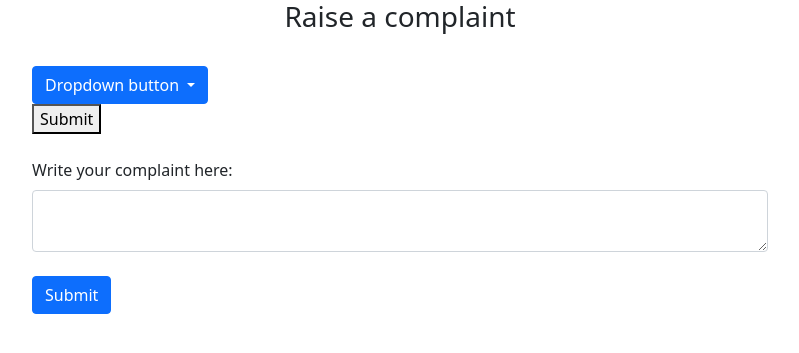
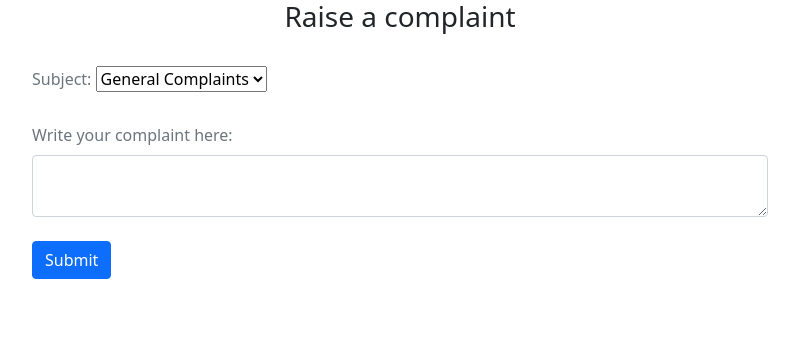
Before and after one commit to shyamjames/email_spam, a Django app: page /raise_complaint in a window 1280 px wide. Shown: the top 353 px of the page, without its empty margins (50-849 px from the left). Run offline with Django 3.2, Linux system fonts and the light colour scheme.

Commit message:
raise complaint, admin resolve complaint, etc

```diff
--- a/email_spam/home/urls.py
+++ b/email_spam/home/urls.py
@@ -30,5 +30,6 @@ urlpatterns = [
   path('user_header',views.user_header),
   path('update_message/<id>',views.update_message),
   path('delete_message/<id>',views.delete_message),
-  path('logout',views.logout)
+  path('logout',views.logout),
+  path('admin_complaints',views.admin_complaints),
 ]
--- a/email_spam/home/views.py
+++ b/email_spam/home/views.py
@@ -46,10 +46,11 @@ def registration(request):
 def raise_complaint(request):
     date = datetime.datetime.now()
     if 'submit' in request.POST:
-        subject = request.POST['dropdown_selection']
+        subject = request.POST['subject']
         complaint = request.POST['complaint_text']
         q = Complaint(complaint_text=complaint,subject=subject,date_time=date,USER_id=request.session['user_id'],response='pending')
         q.save()
+        return HttpResponse("<script>alert('Complaint added succesfully';window.location='raise_complaint')</script>")
     return render(request,'public_pages/raise_complaint.html')
 
 def submit_message(request):
@@ -105,3 +106,16 @@ def logout(request):
     del request.session['user_id']
     request.session.flush()
     return HttpResponse("<script>window.location='/login'</script>")
+
+def admin_complaints(request):
+    q1 = Complaint.objects.all
+    return render(request,'admin_pages/admin_complaints.html',{'q1':q1})
+
+def admin_resolve_complaint(request):
+    q = Complaint.objects.get(id=id)
+    if 'resolve' in request.POST:
+        response = request.POST['textarea']
+        q.response = response
+        q.save()
+        return HttpResponse("<script>alert('Resolve Success');window.location='/admin_resolve_complaint'</script>")
+    return render(request,'admin_pages/admin_complaints.html')
--- a/email_spam/templates/public_pages/raise_complaint.html
+++ b/email_spam/templates/public_pages/raise_complaint.html
@@ -13,31 +13,21 @@
             <div class="col-lg-8">
                 <div>
                     <form method="post">
-                        <h3 class="text-center">Raise a complaint</h3>
+                        <h3 class=" text-center">Raise a complaint</h3>
                         <br>
-                        <form method="post">
-                            <div class="dropdown">
-                              <button class="btn btn-primary dropdown-toggle" type="button" id="dropdownbutton" data-toggle="dropdown" aria-haspopup="true" aria-expanded="false">
-                                Dropdown button
-                              </button>
-                              <div class="dropdown-menu" aria-labelledby="dropdownbutton">
-                                <select name="dropdown_selection">
-                                  <option value="subject1">Subject 1</option>
-                                  <option value="subject2">Subject 2</option>
-                                  <option value="subject3">Subject 3</option>
-                                  <option value="other">Other</option>
-                                </select>
-                              </div>
-                            </div>
-                            <button type="submit">Submit</button>
-                          </form>
-
-                        <br>
-                        <label class="form-label" for="complaint_text">Write your complaint here:</label>
+                          <label for="subject" class="text-muted form-label">Subject:</label>
+                          <select name="subject" class="dropdown">
+                            <option value="General" class="dropdown-item">General Complaints</option>
+                            <option value="2" class="dropdown-item">2</option>
+                            <option value="3" class="dropdown-item">3</option>
+                            <option value="4" class="dropdown-item">4</option>
+                          </select>
+                          <br><br>
+                        <label class="form-label text-muted" for="complaint_text">Write your complaint here:</label>
                         <br>
                         <textarea class="form-control" name="complaint_text"></textarea>
                         <br>
-                        <input type="submit" class="btn btn-primary">
+                        <input type="submit" class="btn btn-primary" name="submit">
                     </form>
                 </div>
             </div>
--- a/email_spam/templates/public_pages/user_header.html
+++ b/email_spam/templates/public_pages/user_header.html
@@ -18,6 +18,8 @@
             <li class="nav-item"><a href="#" class="nav-link active" aria-current="page">Home</a></li>
             <li class="nav-item"><a href="" class="nav-link">Dashboard</a></li>
             <li class="nav-item"><a href="submit_message" class="nav-link">Check Spam</a></li>
+            <li class="nav-item"><a href="raise_complaint" class="nav-link">Complaint</a></li>
+            <li class="nav-item"><a href="feedback" class="nav-link">Feedback</a></li>
             <li class="nav-item"><a href="logout" class="nav-link">Logout</a></li>
         </ul>
         </header>
```
Also changed, not shown: email_spam/templates/admin_pages/admin_complaints.html (+15 -10 lines).
